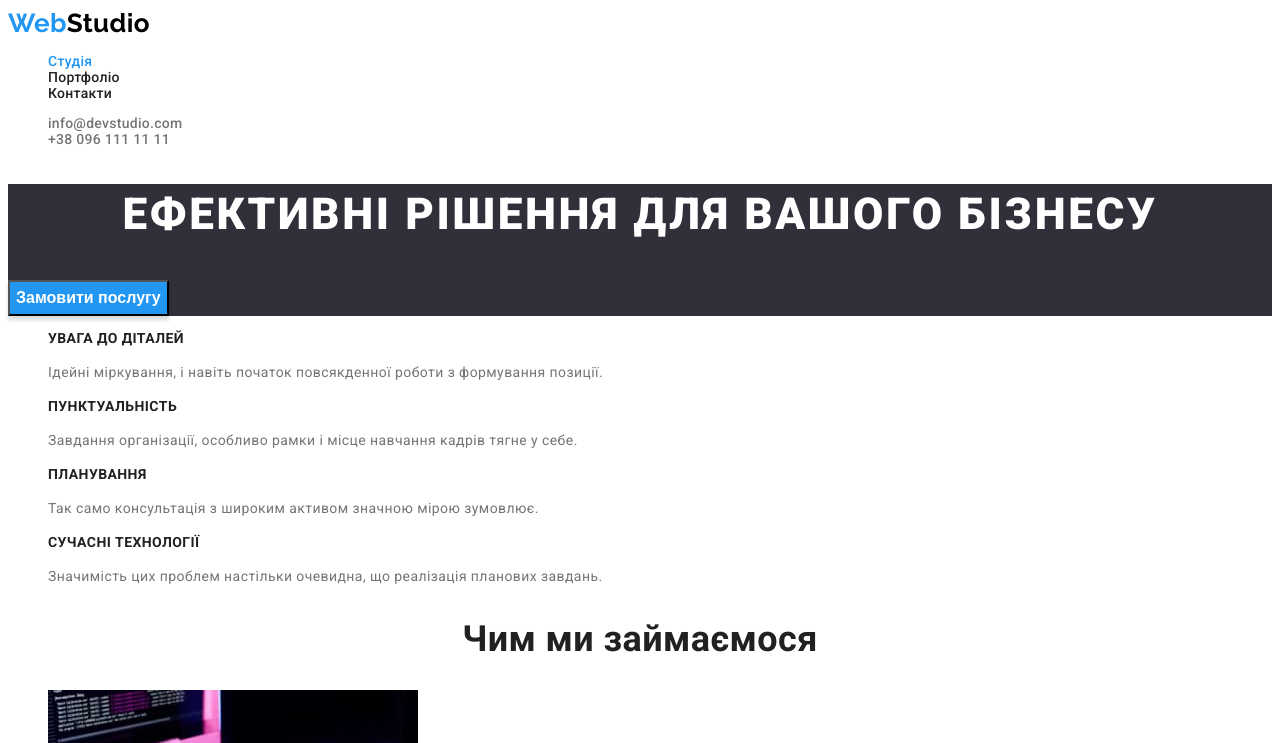
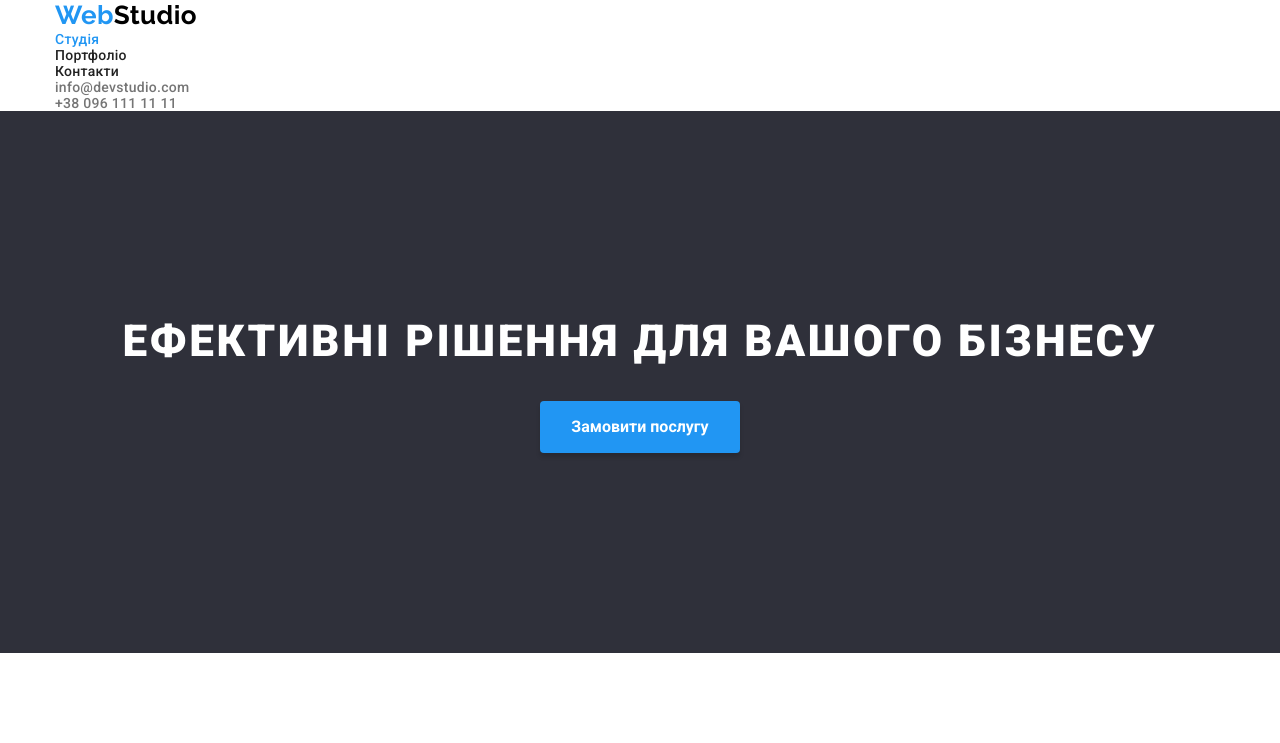
Before and after one commit to kuzmichev1max/goit-markup-hw-04, a plain HTML site: page index.html in a window 1280 px wide. Shown: the top 743 px of the page. Drawn offline with nearby package versions, Linux system fonts and the light colour scheme.

Commit message:
in process

```diff
--- a/css/modern-normalize.css
+++ /dev/null
@@ -1,274 +0,0 @@
-/*! modern-normalize v2.0.0 | MIT License | https://github.com/sindresorhus/modern-normalize */
-
-/*
-Document
-========
-*/
-
-/**
-Use a better box model (opinionated).
-*/
-
-*,
-::before,
-::after {
-	box-sizing: border-box;
-}
-
-html {
-	/* Improve consistency of default fonts in all browsers. (https://github.com/sindresorhus/modern-normalize/issues/3) */
-	font-family:
-		system-ui,
-		'Segoe UI',
-		Roboto,
-		Helvetica,
-		Arial,
-		sans-serif,
-		'Apple Color Emoji',
-		'Segoe UI Emoji';
-	line-height: 1.15; /* 1. Correct the line height in all browsers. */
-	-webkit-text-size-adjust: 100%; /* 2. Prevent adjustments of font size after orientation changes in iOS. */
-	-moz-tab-size: 4; /* 3. Use a more readable tab size (opinionated). */
-	tab-size: 4; /* 3 */
-}
-
-/*
-Sections
-========
-*/
-
-body {
-	margin: 0; /* Remove the margin in all browsers. */
-}
-
-/*
-Grouping content
-================
-*/
-
-/**
-1. Add the correct height in Firefox.
-2. Correct the inheritance of border color in Firefox. (https://bugzilla.mozilla.org/show_bug.cgi?id=190655)
-*/
-
-hr {
-	height: 0; /* 1 */
-	color: inherit; /* 2 */
-}
-
-/*
-Text-level semantics
-====================
-*/
-
-/**
-Add the correct text decoration in Chrome, Edge, and Safari.
-*/
-
-abbr[title] {
-	text-decoration: underline dotted;
-}
-
-/**
-Add the correct font weight in Edge and Safari.
-*/
-
-b,
-strong {
-	font-weight: bolder;
-}
-
-/**
-1. Improve consistency of default fonts in all browsers. (https://github.com/sindresorhus/modern-normalize/issues/3)
-2. Correct the odd 'em' font sizing in all browsers.
-*/
-
-code,
-kbd,
-samp,
-pre {
-	font-family:
-		ui-monospace,
-		SFMono-Regular,
-		Consolas,
-		'Liberation Mono',
-		Menlo,
-		monospace; /* 1 */
-	font-size: 1em; /* 2 */
-}
-
-/**
-Add the correct font size in all browsers.
-*/
-
-small {
-	font-size: 80%;
-}
-
-/**
-Prevent 'sub' and 'sup' elements from affecting the line height in all browsers.
-*/
-
-sub,
-sup {
-	font-size: 75%;
-	line-height: 0;
-	position: relative;
-	vertical-align: baseline;
-}
-
-sub {
-	bottom: -0.25em;
-}
-
-sup {
-	top: -0.5em;
-}
-
-/*
-Tabular data
-============
-*/
-
-/**
-1. Remove text indentation from table contents in Chrome and Safari. (https://bugs.chromium.org/p/chromium/issues/detail?id=999088, https://bugs.webkit.org/show_bug.cgi?id=201297)
-2. Correct table border color inheritance in Chrome and Safari. (https://bugs.chromium.org/p/chromium/issues/detail?id=935729, https://bugs.webkit.org/show_bug.cgi?id=195016)
-*/
-
-table {
-	text-indent: 0; /* 1 */
-	border-color: inherit; /* 2 */
-}
-
-/*
-Forms
-=====
-*/
-
-/**
-1. Change the font styles in all browsers.
-2. Remove the margin in Firefox and Safari.
-*/
-
-button,
-input,
-optgroup,
-select,
-textarea {
-	font-family: inherit; /* 1 */
-	font-size: 100%; /* 1 */
-	line-height: 1.15; /* 1 */
-	margin: 0; /* 2 */
-}
-
-/**
-Remove the inheritance of text transform in Edge and Firefox.
-*/
-
-button,
-select {
-	text-transform: none;
-}
-
-/**
-Correct the inability to style clickable types in iOS and Safari.
-*/
-
-button,
-[type='button'],
-[type='reset'],
-[type='submit'] {
-	-webkit-appearance: button;
-}
-
-/**
-Remove the inner border and padding in Firefox.
-*/
-
-::-moz-focus-inner {
-	border-style: none;
-	padding: 0;
-}
-
-/**
-Restore the focus styles unset by the previous rule.
-*/
-
-:-moz-focusring {
-	outline: 1px dotted ButtonText;
-}
-
-/**
-Remove the additional ':invalid' styles in Firefox.
-See: https://github.com/mozilla/gecko-dev/blob/2f9eacd9d3d995c937b4251a5557d95d494c9be1/layout/style/res/forms.css#L728-L737
-*/
-
-:-moz-ui-invalid {
-	box-shadow: none;
-}
-
-/**
-Remove the padding so developers are not caught out when they zero out 'fieldset' elements in all browsers.
-*/
-
-legend {
-	padding: 0;
-}
-
-/**
-Add the correct vertical alignment in Chrome and Firefox.
-*/
-
-progress {
-	vertical-align: baseline;
-}
-
-/**
-Correct the cursor style of increment and decrement buttons in Safari.
-*/
-
-::-webkit-inner-spin-button,
-::-webkit-outer-spin-button {
-	height: auto;
-}
-
-/**
-1. Correct the odd appearance in Chrome and Safari.
-2. Correct the outline style in Safari.
-*/
-
-[type='search'] {
-	-webkit-appearance: textfield; /* 1 */
-	outline-offset: -2px; /* 2 */
-}
-
-/**
-Remove the inner padding in Chrome and Safari on macOS.
-*/
-
-::-webkit-search-decoration {
-	-webkit-appearance: none;
-}
-
-/**
-1. Correct the inability to style clickable types in iOS and Safari.
-2. Change font properties to 'inherit' in Safari.
-*/
-
-::-webkit-file-upload-button {
-	-webkit-appearance: button; /* 1 */
-	font: inherit; /* 2 */
-}
-
-/*
-Interactive
-===========
-*/
-
-/*
-Add the correct display in Chrome and Safari.
-*/
-
-summary {
-	display: list-item;
-}
--- a/css/styles.css
+++ b/css/styles.css
@@ -18,10 +18,22 @@ body {
   font-weight: 400;
   text-decoration: none;
 }
+a {
 
+  text-decoration: none;
+}
 ul {
   list-style: none;
+  padding: 0px;
+  margin: 0;
 }
+
+.container {
+  width: 1200px;
+  margin: 0 auto;
+  padding: 0 15px;
+}
+
 .logo {
   color: var(--color-brand);
   font-family: "Raleway";
@@ -59,6 +71,7 @@ ul {
   font-size: 14px;
   line-height: calc(16 / 14);
   letter-spacing: 0.02em;
+
 }
 
 .contact-link:hover,
@@ -71,12 +84,10 @@ ul {
   text-decoration: none;
 }
 
-a {
-  text-decoration: none;
-}
-
 .hero-business {
   background-color: var(--color-bg);
+  text-align: center;
+  margin-bottom: 94px;
 }
 
 .hero-title {
@@ -84,24 +95,36 @@ a {
   font-weight: 900;
   font-size: 44px;
   line-height: calc(60 / 44);
-  text-align: center;
   letter-spacing: 0.06em;
   text-transform: uppercase;
+  margin-top: 0;
+  margin-bottom: 30px;
+  padding-top: 200px;
+
 }
 
-.hero-button {
+.button {
+  display: inline-block;
+  border: 1px solid transparent;
+  text-align: center;
+  cursor: pointer;
+  border-radius: 4px;
+}
+
+.hero.button {
+  min-width: 200px;
+  padding: 10px 24px;
   background-color: var(--color-brand);
   box-shadow: 0px 4px 4px rgba(0, 0, 0, 0.15);
   color: var(--color-invert);
   font-weight: 700;
   font-size: 16px;
   line-height: calc(30 / 16);
-  text-align: center;
-  cursor: pointer;
+  margin-bottom: 200px;
 }
 
-.hero-button:hover,
-.hero-button:focus {
+.hero.button:hover,
+.hero.button:focus {
   background-color: var(--color-action);
 }
 .visually-hidden {
@@ -125,22 +148,29 @@ a {
   letter-spacing: 0.03em;
   text-transform: uppercase;
   color: var(--color-caption);
+  margin-top: 0;
+  margin-bottom: 10px;
 }
 
 .title-text {
   line-height: calc(24 / 14);
+  margin-top: 0;
+  margin-bottom: 94px;
 }
 
-.work-title {
+.work .title {
   font-weight: 700;
   font-size: 36px;
   line-height: calc(42 / 36);
   text-align: center;
   color: var(--color-caption);
+  margin-top: 0;
+  margin-bottom: 50px;
 }
 
 .team {
   background-color: var(--color-filter);
+  text-align: center;
 }
 
 .team .card {
@@ -149,15 +179,26 @@ a {
     0px 2px 1px rgba(0, 0, 0, 0.2);
   border-radius: 0px 0px 4px 4px;
 }
+.work .container {
+  margin-bottom: 94px;
+}
 .team-title {
+  display: inline-block;
   color: var(--color-caption);
   font-size: 36px;
   line-height: calc(42 / 36);
-  text-align: center;
   letter-spacing: 0.02em;
   font-weight: 700;
+  margin-bottom: 50px;
 }
 
+.work {
+  margin-bottom: 94px;
+}
+
+.team-list .img {
+  padding-bottom: 30px;
+}
 .team .title {
   color: var(--color-caption);
   font-size: 16px;
@@ -203,7 +244,7 @@ a {
   visibility: hidden;
 }
 
-.btn {
+.button.filters {
   background-color: var(--color-filter);
   color: var(--color-caption);
   font-weight: 500;
@@ -214,8 +255,8 @@ a {
   border-radius: 4px;
 }
 
-.btn:hover,
-.btn:focus {
+.button.filters:hover,
+button.filters:focus {
   background-color: var(--color-brand);
   color: var(--color-invert);
 }
--- a/index.html
+++ b/index.html
@@ -12,13 +12,14 @@
       href="https://fonts.googleapis.com/css2?family=Raleway:wght@700&family=Roboto:wght@400;500;700;900&display=swap"
       rel="stylesheet"
     />
-    <link rel="normalize" href="css/normalize.css">
+    <link rel="stylesheet" href="https://cdnjs.cloudflare.com/ajax/libs/modern-normalize/2.0.0/modern-normalize.min.css">
     <!-- styles -->
     <link rel="stylesheet" href="css/styles.css" />
   </head>
   <body>
-    <header>
-      <a href="./index.html" lang="en" class="link logo"
+    <header class="header">
+      <div class="container">
+      <a href="index.html" lang="en" class="link logo"
         >Web<span class="logo-header">Studio</span></a
       >
       <nav>
@@ -44,15 +45,19 @@
           <a class="contact-link" href="tel:+380961111111">+38 096 111 11 11</a>
         </li>
       </ul>
+      </div>
     </header>
     <main>
       <!-- hero -->
       <section class="hero-business">
+        <div class="container">
         <h1 class="hero-title">Ефективні рішення для вашого бізнесу</h1>
-        <button class="hero-button" type="button">Замовити послугу</button>
+        <button class="hero button" type="button">Замовити послугу</button>
+        </div>
       </section>
 
       <section>
+        <div class="container">
         <h2 class="visually-hidden">Особливості студії</h2>
         <ul class="features-list list">
           <li>
@@ -83,9 +88,11 @@
             </p>
           </li>
         </ul>
+        </div>
       </section>
       <section class="work">
-        <h2 class="work-title">Чим ми займаємося</h2>
+        <div class="container">
+        <h2 class="title">Чим ми займаємося</h2>
         <ul class="box list">
           <li>
             <img src="images/box1.jpg" alt="Пишемо програми" width="370" />
@@ -98,35 +105,38 @@
           </li>
         </ul>
       </section>
+      </div>
       <section class="team">
+        <div class="container">
         <h2 class="team-title">Наша команда</h2>
         <ul class="team-list">
           <li class="card">
-            <img src="images/img.jpg" alt="Ігор Дем'яненко" width="270" />
+            <img class="img" src="images/img.jpg" alt="Ігор Дем'яненко" width="270" />
             <h3 class="title">Ігор Дем'яненко</h3>
             <p class="text" lang="en">Product Designer</p>
           </li>
           <li class="card">
-            <img src="images/img1.jpg" alt="Ольга Рєпіна" width="270" />
+            <img class="img" src="images/img1.jpg" alt="Ольга Рєпіна" width="270" />
             <h3 class="title">Ольга Рєпіна</h3>
             <p class="text" lang="en">Frontend Developer</p>
           </li>
           <li class="card">
-            <img src="images/img2.jpg" alt="Микола Тарасов" width="270" />
+            <img class="img" src="images/img2.jpg" alt="Микола Тарасов" width="270" />
             <h3 class="title">Микола Тарасов</h3>
             <p class="text" lang="en">Marketing</p>
           </li>
           <li class="card">
-            <img src="images/img3.jpg" alt=">Михайло Єрмаков" width="270" />
+            <img class="img" src="images/img3.jpg" alt=">Михайло Єрмаков" width="270" />
             <h3 class="title">Михайло Єрмаков</h3>
             <p class="text" lang="en">UI Designer</p>
           </li>
         </ul>
+        </div>
       </section>
     </main>
 
-    <footer>
-      <div class="footer">
+    <footer class="footer">
+      <div class="container">
         <a href="index.html" lang="en" class="logo"
           >Web<span class="logo-footer">Studio</span></a
         >
```
Also changed, not shown: portfolio.html (+22 -12 lines).
